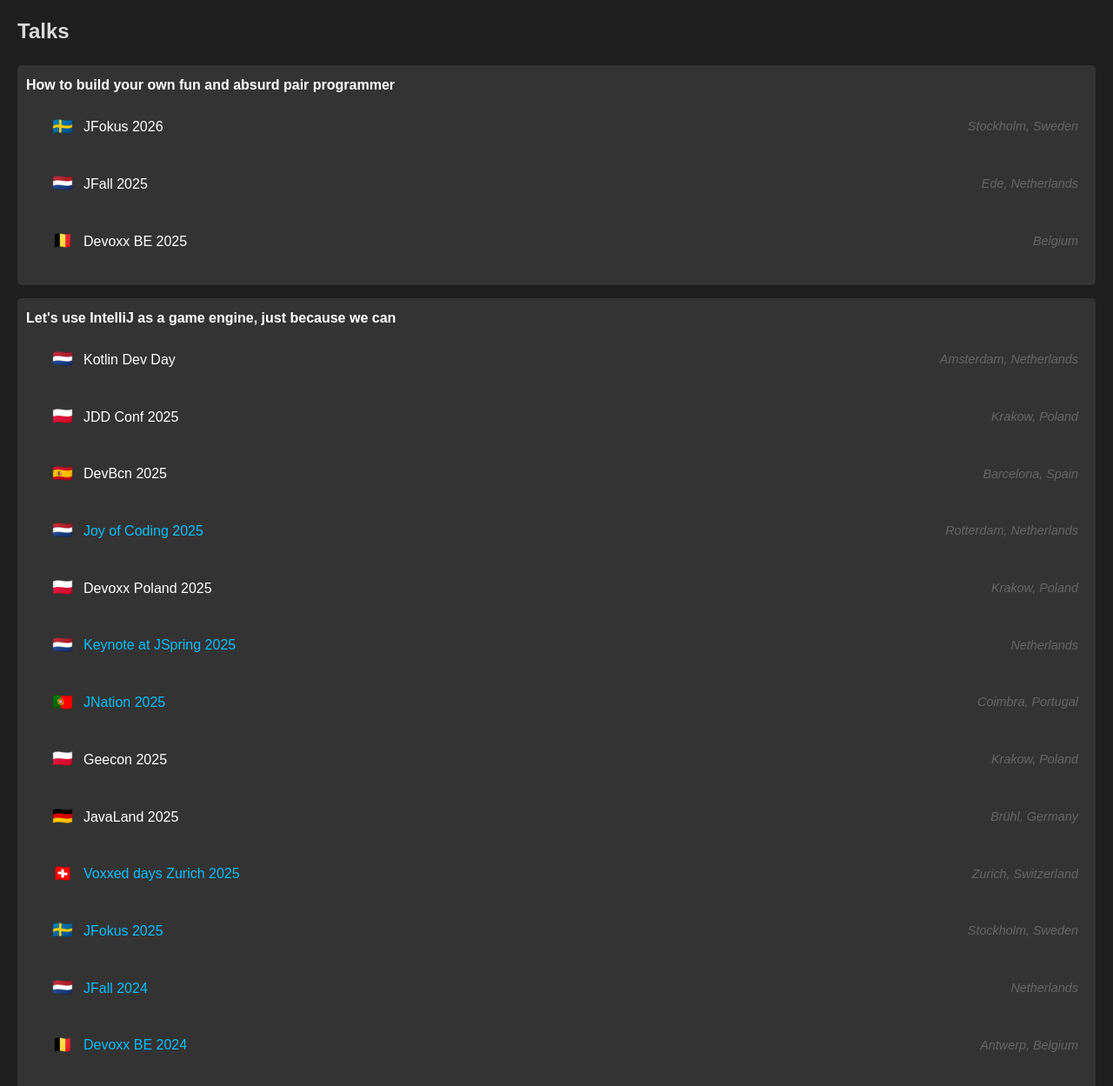
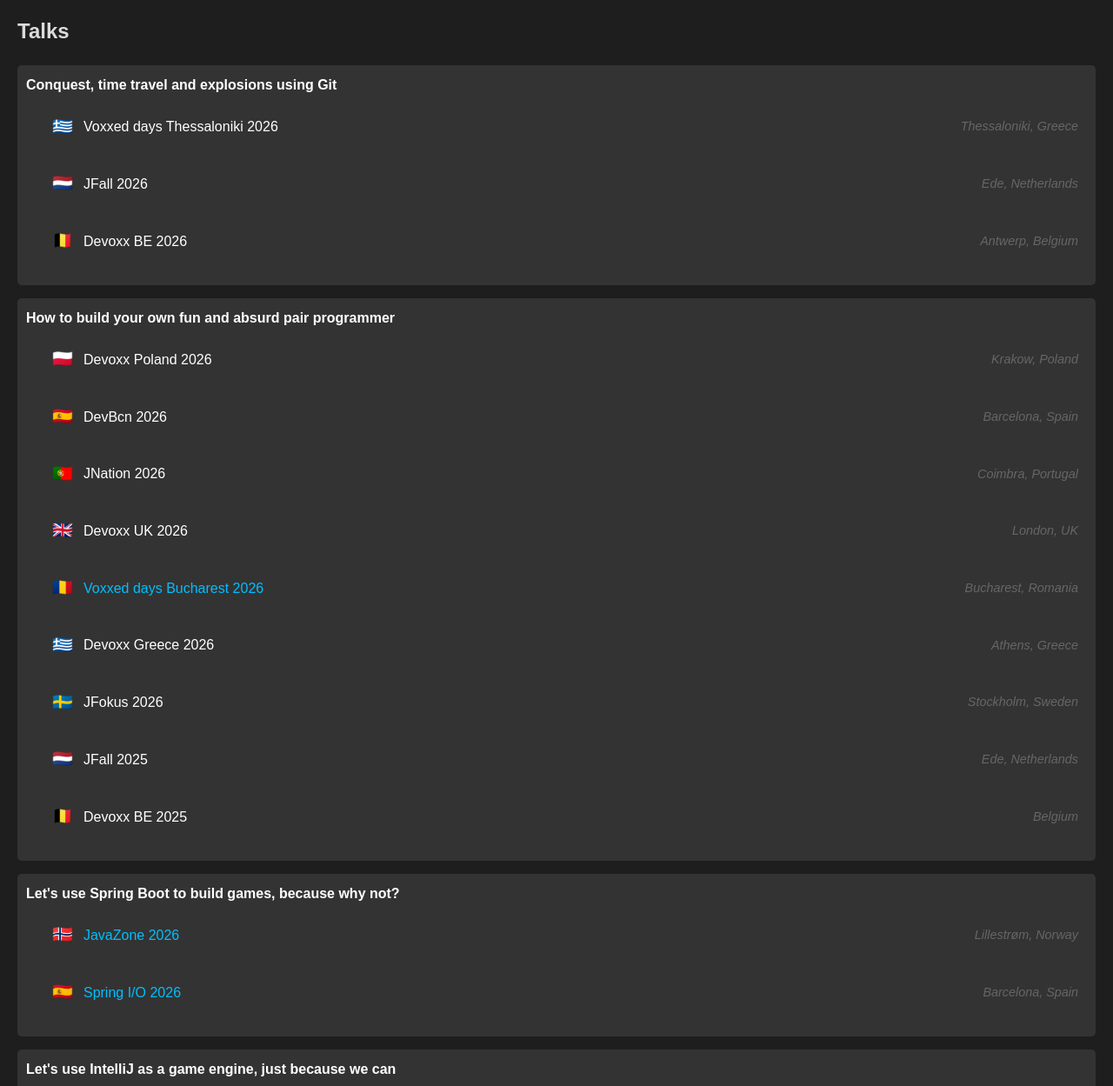
Before and after one commit to glycin/glycin.github.io, a plain HTML site: page index.html in a window 1280 px wide. Shown: the part 302-1551 px from the top of the page at 87% size. Drawn offline with Linux system fonts and the light colour scheme.

Commit message:
Updated talks

```diff
--- a/index.html
+++ b/index.html
@@ -56,8 +56,49 @@
             <h2>Talks</h2>
             <ul class="talk-list">
                 <li>
+                    <strong>Conquest, time travel and explosions using Git</strong>
+                    <ul class="conference-list">
+                        <li class="conference-item">
+                            <span class="flag">🇬🇷</span>Voxxed days Thessaloniki 2026
+                            <span class="location-note">Thessaloniki, Greece</span>
+                        </li>
+                        <li class="conference-item">
+                            <span class="flag">🇳🇱</span>JFall 2026
+                            <span class="location-note">Ede, Netherlands</span>
+                        </li>
+                        <li class="conference-item">
+                            <span class="flag">🇧🇪</span>Devoxx BE 2026
+                            <span class="location-note">Antwerp, Belgium</span>
+                        </li>
+                    </ul>
+                </li>
+                <li>
                     <strong>How to build your own fun and absurd pair programmer</strong>
                     <ul class="conference-list">
+                        <li class="conference-item">
+                            <span class="flag">🇵🇱</span>Devoxx Poland 2026
+                            <span class="location-note">Krakow, Poland</span>
+                        </li>
+                        <li class="conference-item">
+                            <span class="flag">🇪🇸</span>DevBcn 2026
+                            <span class="location-note">Barcelona, Spain</span>
+                        </li>
+                        <li class="conference-item">
+                            <span class="flag">🇵🇹</span>JNation 2026
+                            <span class="location-note">Coimbra, Portugal</span>
+                        </li>
+                        <li class="conference-item">
+                            <span class="flag">🇬🇧</span>Devoxx UK 2026
+                            <span class="location-note">London, UK</span>
+                        </li>
+                        <li class="conference-item">
+                            <span class="flag">🇷🇴</span><a href="https://www.youtube.com/watch?v=jnPtYh-n0LM" target="_blank">Voxxed days Bucharest 2026</a>
+                            <span class="location-note">Bucharest, Romania</span>
+                        </li>
+                        <li class="conference-item">
+                            <span class="flag">🇬🇷</span>Devoxx Greece 2026
+                            <span class="location-note">Athens, Greece</span>
+                        </li>
                         <li class="conference-item">
                             <span class="flag">🇸🇪</span>JFokus 2026
                             <span class="location-note">Stockholm, Sweden</span>
@@ -69,6 +110,19 @@
                         <li class="conference-item">
                             <span class="flag">🇧🇪</span>Devoxx BE 2025
                             <span class="location-note">Belgium</span>
+                        </li>
+                    </ul>
+                </li>
+                <li>
+                    <strong>Let's use Spring Boot to build games, because why not?</strong>
+                    <ul class="conference-list">
+                        <li class="conference-item">
+                            <span class="flag">🇳🇴</span><a href="https://vimeo.com/1223458016" target="_blank">JavaZone 2026</a>
+                            <span class="location-note">Lillestrøm, Norway</span>
+                        </li>
+                        <li class="conference-item">
+                            <span class="flag">🇪🇸</span><a href="https://www.youtube.com/watch?v=XgS6aazp11M" target="_blank">Spring I/O 2026</a>
+                            <span class="location-note">Barcelona, Spain</span>
                         </li>
                     </ul>
                 </li>
@@ -132,6 +186,10 @@
                 <li>
                     <strong>What is multimodal RAG, and can we build a village with it?</strong>
                     <ul class="conference-list">
+                        <li class="conference-item">
+                            <span class="flag">🇵🇱</span>Geecon 2026
+                            <span class="location-note">Krakow, Poland</span>
+                        </li>
                         <li class="conference-item">
                             <span class="flag">🇬🇷</span>Voxxed days Crete 2025
                             <span class="location-note">Crete, Greece</span>
@@ -322,7 +380,7 @@
                             <span class="location-note">San Francisco, USA</span>
                         </li>
                         <li class="conference-item">
-                            <span class="flag">🇳🇴</span>JavaZone 2017
+                            <span class="flag">🇳🇴</span><a href="https://vimeo.com/233789057" target="_blank">JavaZone 2017</a>
                             <span class="location-note">Oslo, Norway</span>
                         </li>
                         <li class="conference-item">
```
